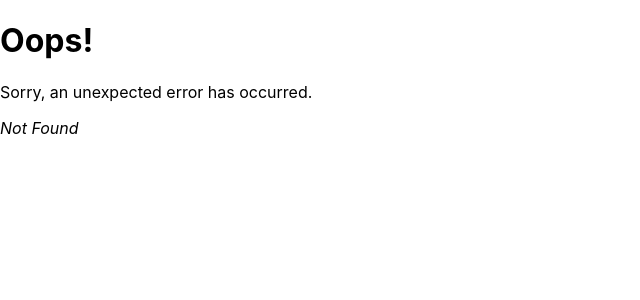
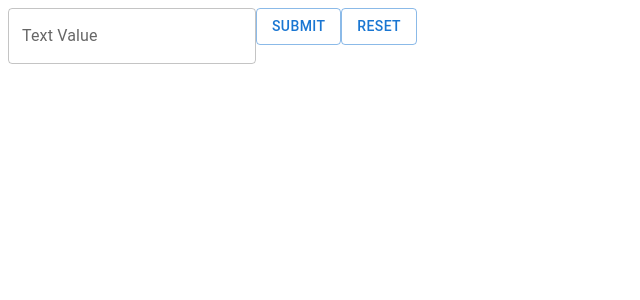
Before and after one commit to TNKStore/AWAD-19KTPM3-Project, a React (Create React App) app in the folder client/: page /login in a window 1280 px wide. Before the commit this address had no page. Shown: the top 300 px of the page, without its empty margins (0-640 px from the left). Built offline with nearby package versions, Linux system fonts and the light colour scheme.

Commit message:
Initialize react router

```diff
--- a/client/package.json
+++ b/client/package.json
@@ -9,12 +9,13 @@
     "@testing-library/jest-dom": "^5.16.5",
     "@testing-library/react": "^13.4.0",
     "@testing-library/user-event": "^13.5.0",
+    "axios": "^1.1.3",
     "react": "^18.2.0",
     "react-dom": "^18.2.0",
+    "react-hook-form": "^7.39.4",
     "react-query": "^3.39.2",
     "react-router": "^6.4.3",
     "react-router-dom": "^6.4.3",
-    "react-hook-form": "^7.39.4",
     "react-scripts": "5.0.1",
     "web-vitals": "^2.1.4"
   },
--- a/client/src/App.jsx
+++ b/client/src/App.jsx
@@ -1,5 +1,5 @@
 import React from "react";
-import FormWithoutHookForm from "./form";
+import FormWithoutHookForm from "./routes/login";
 import "./App.css";
 
 function App() {
--- a/client/src/index.jsx
+++ b/client/src/index.jsx
@@ -6,7 +6,7 @@ import Root from "./routes/root";
 import ErrorPage from "./error-page";
 import ImagePage from "./routes/images";
 import reportWebVitals from "./reportWebVitals";
-import "./index.css";
+import FormWithoutHookForm from "./routes/login";
 
 const queryClient = new QueryClient();
 
@@ -15,6 +15,10 @@ const router = createBrowserRouter([
     path: "/",
     element: <Root />,
     errorElement: <ErrorPage />
+  },
+  {
+    path: "login/",
+    element: <FormWithoutHookForm />
   },
   {
     path: "images/",
--- a/client/src/routes/images.jsx
+++ b/client/src/routes/images.jsx
@@ -1,16 +1,21 @@
 import React from "react";
 import { Box, Button, ImageList, ImageListItem } from "@mui/material";
 import { useQuery } from "react-query";
+import axios from "axios";
+
+async function fetchData() {
+  const data = await axios.get("https://api.imgflip.com/get_memes");
+  return data;
+}
 
 export default function ImagePage() {
-  const { error, isLoading, data, refetch } = useQuery("repoData", () =>
-    fetch("https://api.imgflip.com/get_memes").then((res) => {
-      return res.json();
-    })
-  );
+  const { error, isLoading, data, refetch } = useQuery("repoData", fetchData, {
+    refetchOnWindowFocus: false
+  });
 
   if (error) return <div>Error: {error.message}</div>;
   if (isLoading) return <div>Loading...</div>;
+
   return (
     <div>
       <Box textAlign="center">
@@ -19,7 +24,7 @@ export default function ImagePage() {
         </Button>
       </Box>
       <ImageList variant="masonry" cols={3} gap={8}>
-        {data?.data.memes.map((item) => (
+        {data?.data.data.memes.map((item) => (
           <ImageListItem key={item.img}>
             <img src={item.url} alt={item.title} loading="lazy" />
           </ImageListItem>
--- a/client/src/form.jsx
+++ b/client/src/routes/login.jsx
@@ -1,10 +1,14 @@
 import React from "react";
 import { Button, TextField } from "@mui/material";
 import { Controller, useForm } from "react-hook-form";
+import { useNavigate } from "react-router-dom";
 
-function FormWithoutHookForm() {
+export default function FormWithoutHookForm() {
   const { handleSubmit, reset, control } = useForm();
-  const onSubmit = (data) => console.log(data);
+  const navigate = useNavigate();
+  const onSubmit = () => {
+    navigate("/");
+  };
 
   return (
     <form>
@@ -19,12 +23,12 @@ function FormWithoutHookForm() {
           />
         )}
       />
-      <Button onClick={handleSubmit(onSubmit)}>Submit</Button>
+      <Button onClick={handleSubmit(onSubmit)} variant="outlined">
+        Submit
+      </Button>
       <Button onClick={() => reset()} variant="outlined">
         Reset
       </Button>
     </form>
   );
 }
-
-export default FormWithoutHookForm;
--- a/client/src/routes/root.jsx
+++ b/client/src/routes/root.jsx
@@ -1,6 +1,12 @@
 import React from "react";
+import { useNavigate } from "react-router-dom";
 
 export default function Root() {
+  const navigate = useNavigate();
+  const onSubmit = () => {
+    navigate("/images");
+  };
+
   return (
     <>
       <div id="sidebar">
@@ -14,10 +20,10 @@ export default function Root() {
               type="search"
               name="q"
             />
-            <div id="search-spinner" aria-hidden hidden="true" />
+            <div id="search-spinner" aria-hidden hidden />
             <div className="sr-only" aria-live="polite" />
           </form>
-          <form method="post">
+          <form onSubmit={onSubmit}>
             <button type="submit">New</button>
           </form>
         </div>
```
Also changed, not shown: 1 other file (tests, documents, lock files or other folders).
